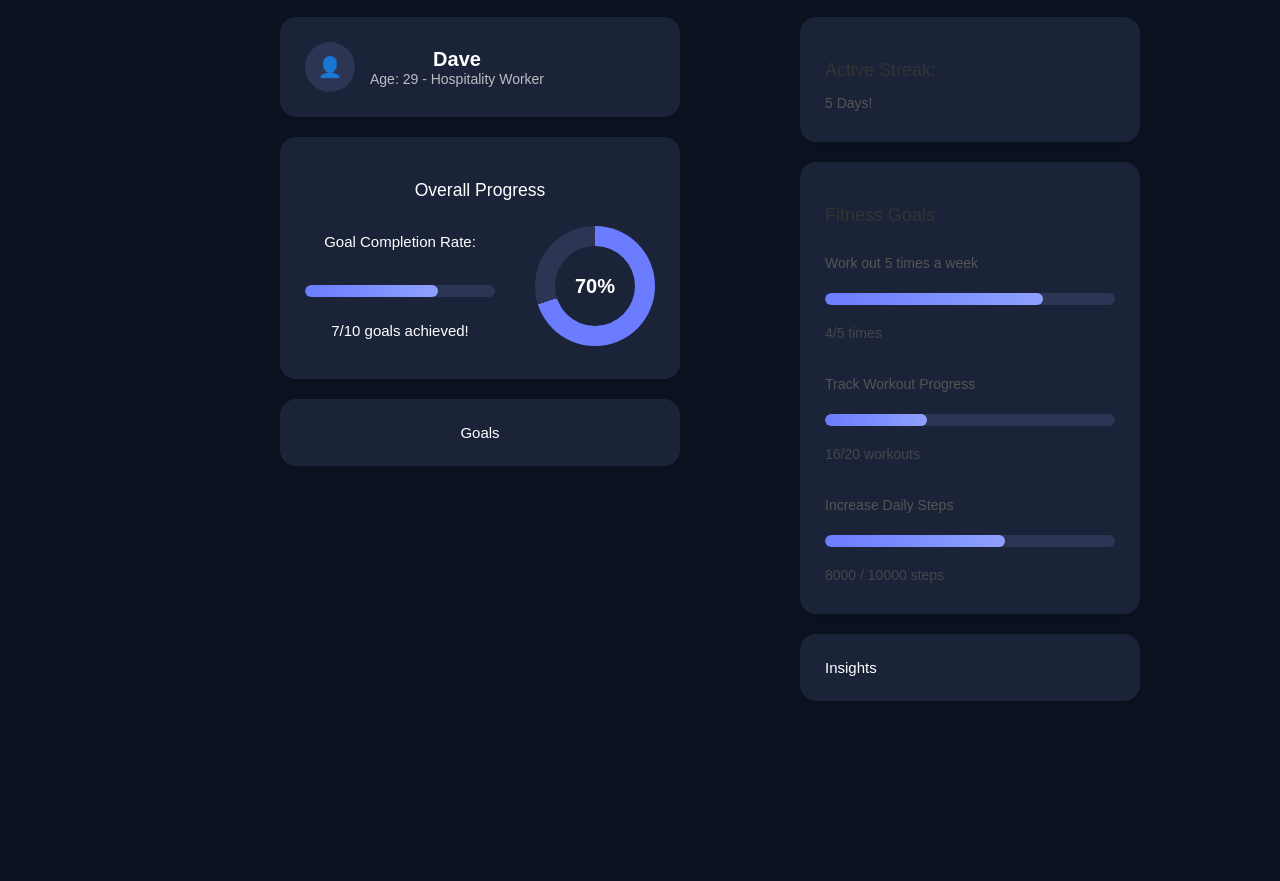
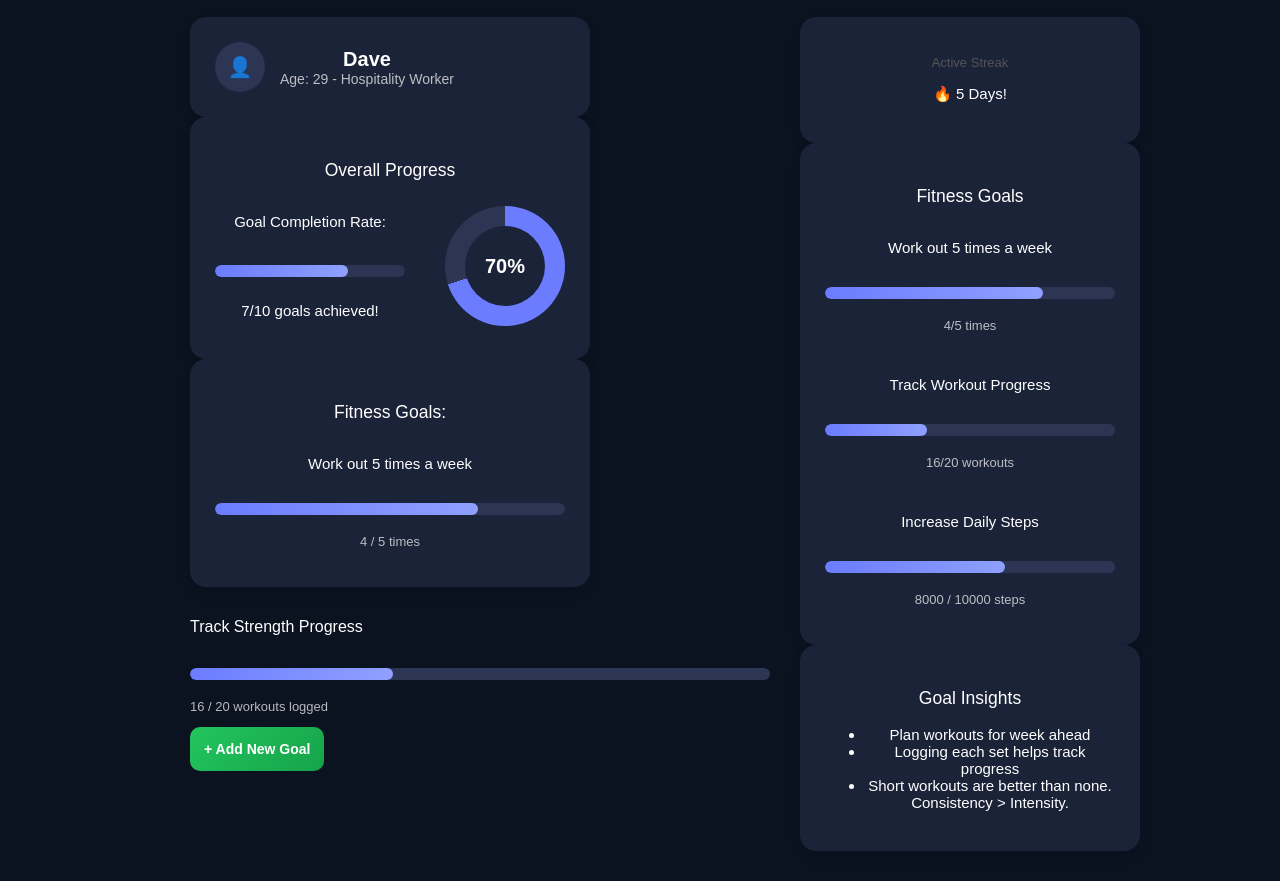
Before and after one commit to Bosco-13/cmp5012b-team, a website: page code_files/healthtracker/public/Goal_Management.html in a window 1280 px wide. Shown: the part 159-1040 px from the top of the page. Before the commit the page ends 890 px from the top, so only its background shows below. Drawn offline with Linux system fonts and the light colour scheme.

Commit message:
Goal_Management.html
Some changes to the layout of the page. WIP**

```diff
--- a/code_files/healthtracker/public/Goal_Management.html
+++ b/code_files/healthtracker/public/Goal_Management.html
@@ -32,7 +32,7 @@
 
     <div class = "main-grid">
 
-        <div class = "left">
+        <div class = "column">
 
          <div class = "card profile-card">
             <div class = "profile-header">
@@ -75,13 +75,39 @@
         </div>
 
 
-            <div class = "card">Goals</div>
+            <div class = "card">
+                <h3>Fitness Goals:</h3>
+
+                <div class = "goal-item">
+                    <p>Work out 5 times a week</p>
+                    <div class = "progress-bar">
+                        <div class = "progress" style = "width: 75%;"></div>
+                    </div>
+                    <p class = "goal-sub">4 / 5 times</p>
+                </div>
+
         </div>
 
-        <div class = "right">
+        <div class = "goal-item">
+            <p>Track Strength Progress</p>
+            <div class = "progress-bar">
+                <div class = "progress" style = "width: 35%;"></div>
+            </div>
+            <p class = "goal-sub">16 / 20 workouts logged</p>
+        </div>
+
+        <button class = "add-goal"> + Add New Goal</button>
+    </div>
+
+
+
+
+
+
+        <div class = "column">
             <div class = "card">
-                <h3>Active Streak: </h3>
-                <p class = "streak-number"> 5 Days!</p>
+                <p class = "label">Active Streak</p>
+                <p class = "streak-number"> 🔥 5 Days!</p>
             </div>
 
 
@@ -122,7 +148,15 @@
 
 
             </div>
-            <div class = "card">Insights</div>
+            <div class = "card">
+                <h3> Goal Insights</h3>
+
+                <ul class = "insights">
+                    <li> Plan workouts for week ahead</li>
+                    <li> Logging each set helps track progress</li>
+                    <li> Short workouts are better than none. Consistency > Intensity.</li>
+                </ul>
+
         </div>
 
 
```
